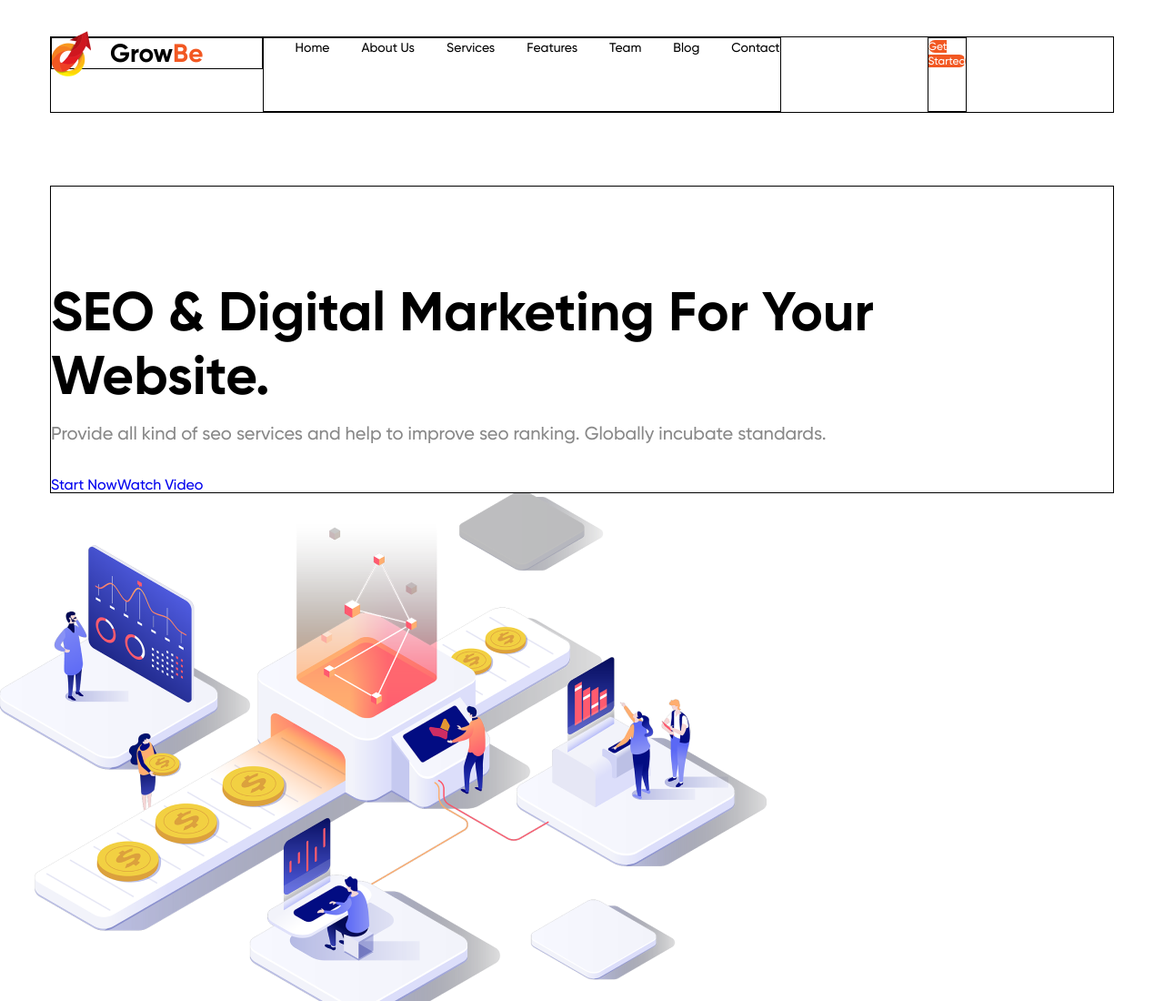
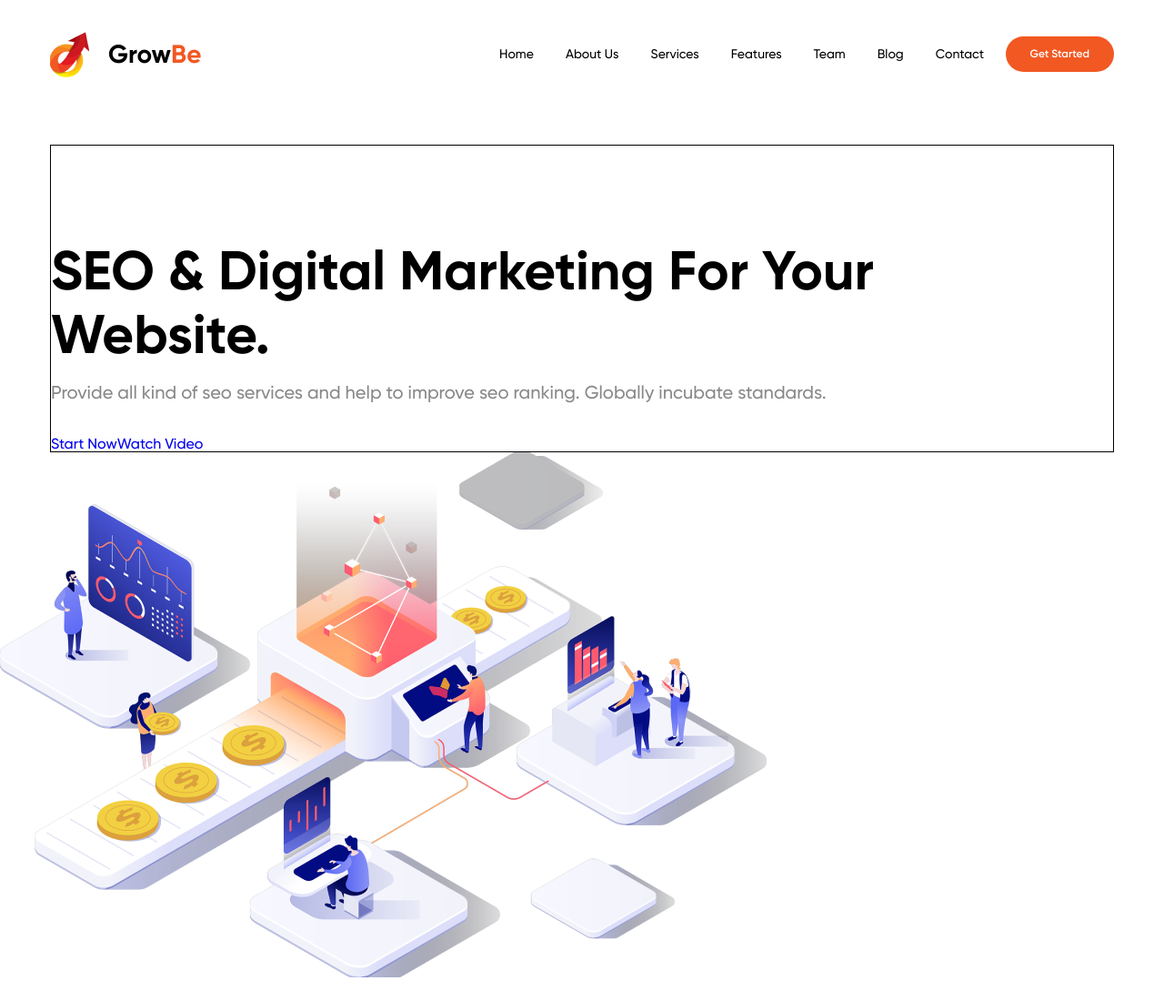
Before and after one commit to klevoDev/Mini-site, a plain HTML site: page index.html in a window 1280 px wide. Shown: the top 1100 px of the page at 91% size. Drawn offline with Linux system fonts and the light colour scheme.

Commit message:
added header except for the tick

```diff
--- a/index.html
+++ b/index.html
@@ -55,9 +55,10 @@
                                 </a>
                             </li>
                         </ul>
+
                     </nav>
-                    <div class="footer__wrap-button">
-                        <a class="footer__link button" href="#">
+                    <div class="header__wrap-button">
+                        <a class="header__link button" href="#">
                             Get Started
                         </a>
                     </div>
--- a/scss/_blocks.scss
+++ b/scss/_blocks.scss
@@ -78,7 +78,6 @@
     position: relative;
     display: inline-block;
     padding: 0 64px;
-    margin-bottom: 47px;
 
     &::before {
         content: "";
@@ -93,4 +92,23 @@
 }
 
 .button {
+    display: inline-block;
+
+    padding: 12px 27px 13px;
+
+    background: #f25822;
+    border-radius: 30px;
+
+    font-weight: 600;
+    font-size: 12px;
+    line-height: 117%;
+
+    color: #fff;
+
+    transition: all 0.3s ease 0s;
+
+    &:hover {
+        box-shadow: 4px 4px 8px rgba(242, 88, 34, 0.2);
+        border-radius: 50px;
+    }
 }
--- a/scss/_footer.scss
+++ b/scss/_footer.scss
@@ -52,6 +52,7 @@
 
 .grow {
     &__logo {
+        margin-bottom: 47px;
     }
 
     &__text {
--- a/scss/_header.scss
+++ b/scss/_header.scss
@@ -4,15 +4,19 @@
     &__row {
         display: flex;
         justify-content: space-between;
-        border: 1px solid #000;
+        align-items: center;
     }
 
     &__logo {
-        border: 1px solid #000;
     }
 
     &__nav {
-        border: 1px solid #000;
+    }
+
+    &__wrap-button {
+    }
+
+    &__link {
     }
 }
 
@@ -31,6 +35,10 @@
 
     &__item {
         margin-left: 35px;
+
+        &:nth-child(1) {
+            margin-left: 240px;
+        }
     }
 
     &__ref {
@@ -43,25 +51,3 @@
         }
     }
 }
-
-.footer {
-    &__wrap-button {
-        width: 120px;
-        flex: 0 0 40px;
-
-        border: 1px solid #000;
-        margin: 0 auto;
-    }
-
-    &__link {
-        height: 100%;
-        width: 100%;
-
-        font-size: 12px;
-        line-height: 14px;
-        color: #ffffff;
-
-        background: #f25822;
-        border-radius: 30px;
-    }
-}
```
Also changed, not shown: css/style.css.
